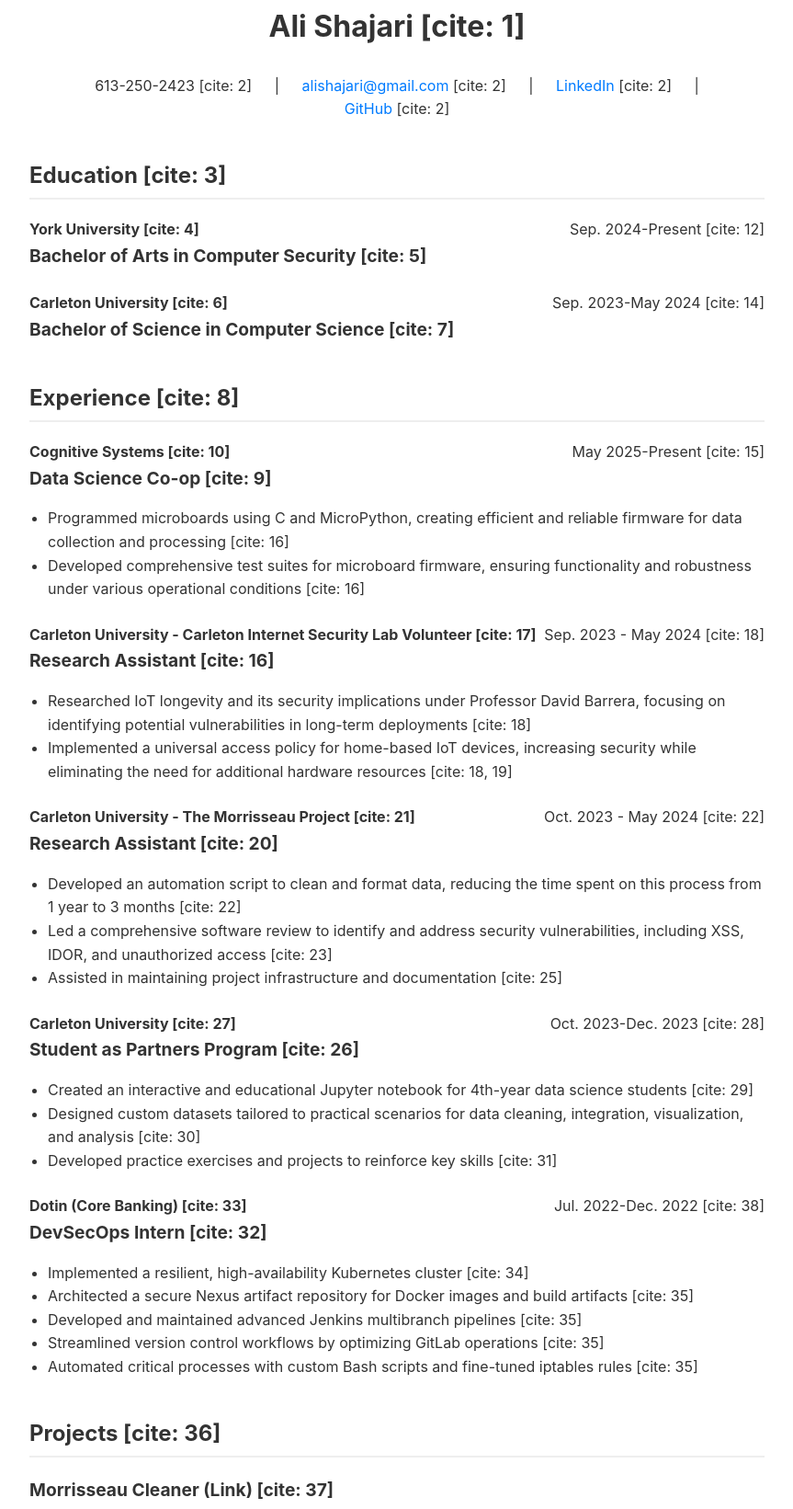
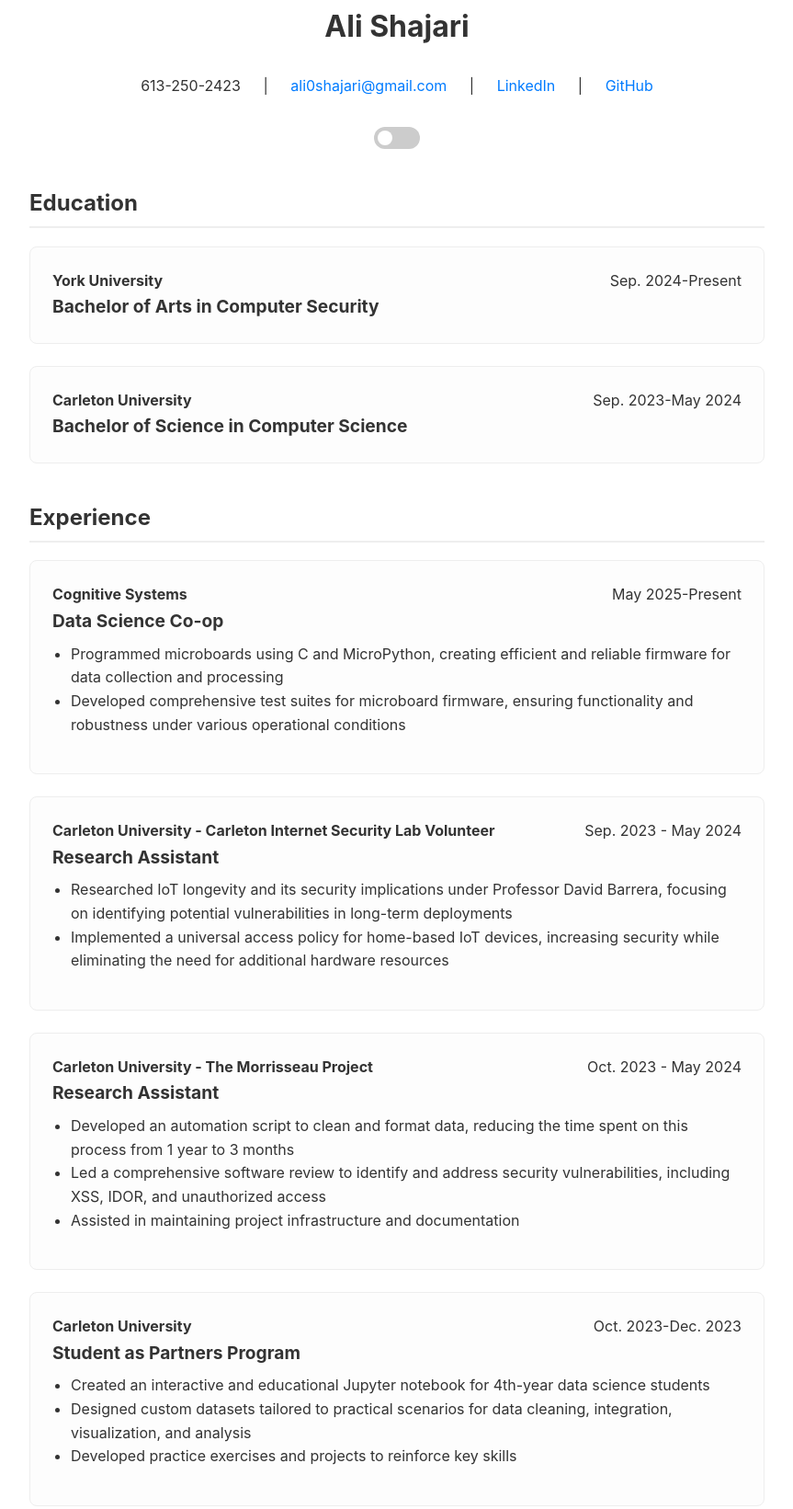
Before and after one commit to Shalijar/shalijar.github.io, a plain HTML site: page index.html in a window 1280 px wide. Shown: the part 29-1670 px from the top of the page at 92% size, without its empty margins (208-1071 px from the left). Drawn offline with Linux system fonts and the light colour scheme.

Commit message:
more dynamic

```diff
--- a/index.html
+++ b/index.html
@@ -5,6 +5,7 @@
     <meta name="viewport" content="width=device-width, initial-scale=1.0">
     <title>Ali Shajari - Portfolio</title>
     <style>
+        /* Basic Setup */
         body {
             font-family: -apple-system, BlinkMacSystemFont, "Segoe UI", Roboto, "Helvetica Neue", Arial, sans-serif;
             margin: 0 auto;
@@ -12,7 +13,24 @@
             max-width: 800px;
             line-height: 1.6;
             color: #333;
+            background-color: #ffffff;
+            transition: background-color 0.3s, color 0.3s;
         }
+
+        /* Dark Mode */
+        body.dark-mode {
+            background-color: #121212;
+            color: #f1f1f1;
+        }
+        body.dark-mode h1, body.dark-mode h2, body.dark-mode h3 {
+            border-bottom-color: #444;
+        }
+        body.dark-mode .job {
+            background-color: #1e1e1e;
+            border-color: #333;
+        }
+
+        /* Headings */
         h1, h2, h3 {
             border-bottom: 2px solid #eee;
             padding-bottom: 5px;
@@ -23,6 +41,8 @@
             border-bottom: none;
             text-align: center;
         }
+
+        /* Contact Info */
         .contact-info {
             text-align: center;
             list-style: none;
@@ -33,16 +53,40 @@
             display: inline-block;
             margin: 0 10px;
         }
+
+        /* Links */
         a {
             color: #007bff;
             text-decoration: none;
+            transition: color 0.2s;
         }
         a:hover {
+            color: #0056b3;
             text-decoration: underline;
         }
+        body.dark-mode a {
+            color: #4dabf7;
+        }
+        body.dark-mode a:hover {
+            color: #a5d8ff;
+        }
+
+        /* === DYNAMIC CARD STYLES === */
         .job {
             margin-bottom: 1.5rem;
+            padding: 1.5rem;
+            border: 1px solid #eee;
+            border-radius: 8px;
+            background-color: #fdfdfd;
+            /* This is the transition */
+            transition: transform 0.3s ease, box-shadow 0.3s ease;
         }
+        /* This is the hover effect */
+        .job:hover {
+            transform: translateY(-5px);
+            box-shadow: 0 4px 12px rgba(0,0,0,0.05);
+        }
+
         .job-title {
             font-size: 1.2rem;
             font-weight: bold;
@@ -57,14 +101,70 @@
         }
         ul {
             padding-left: 20px;
+            margin-top: 0.5rem;
         }
+
+        /* Skills */
         .skills-container {
             display: flex;
             flex-wrap: wrap;
         }
         .skills-category {
             width: 50%;
+            padding-right: 1rem;
         }
+
+        /* Dark Mode Toggle */
+        .theme-switch-wrapper {
+            display: flex;
+            align-items: center;
+            justify-content: center;
+            margin-bottom: 1.5rem;
+        }
+        .theme-switch {
+            display: inline-block;
+            height: 24px;
+            position: relative;
+            width: 50px;
+        }
+        .theme-switch input {
+            display:none;
+        }
+        .slider {
+            background-color: #ccc;
+            bottom: 0;
+            cursor: pointer;
+            left: 0;
+            position: absolute;
+            right: 0;
+            top: 0;
+            transition: .4s;
+        }
+        .slider:before {
+            background-color: #fff;
+            bottom: 4px;
+            content: "";
+            height: 16px;
+            left: 4px;
+            position: absolute;
+            transition: .4s;
+            width: 16px;
+        }
+        input:checked + .slider {
+            background-color: #007bff;
+        }
+        input:checked + .slider:before {
+            transform: translateX(26px);
+        }
+        .slider.round {
+            border-radius: 34px;
+        }
+        .slider.round:before {
+            border-radius: 50%;
+        }
+
+
+        /* Responsive */
         @media (max-width: 600px) {
             .skills-category {
                 width: 100%;
@@ -75,148 +175,155 @@
 <body>
 
     <header>
-        <h1>Ali Shajari [cite: 1]</h1>
+        <h1>Ali Shajari</h1>
         <ul class="contact-info">
-            <li>613-250-2423 [cite: 2]</li>
+            <li>613-250-2423</li>
             <li>|</li>
-            <li><a href="mailto:alishajari@gmail.com">alishajari@gmail.com</a> [cite: 2]</li>
+            <li><a href="mailto:ali0shajari@gmail.com">ali0shajari@gmail.com</a></li>
             <li>|</li>
-            <li><a href="https://www.linkedin.com/in/your-linkedin">LinkedIn</a> [cite: 2]</li>
+            <li><a href="https://www.linkedin.com/in/ali-shajari">LinkedIn</a></li>
             <li>|</li>
-            <li><a href="https://github.com/Shalijar">GitHub</a> [cite: 2]</li>
+            <li><a href="https://github.com/Shalijar">GitHub</a></li>
         </ul>
     </header>
 
+    <div class="theme-switch-wrapper">
+        <label class="theme-switch" for="checkbox">
+            <input type="checkbox" id="checkbox" />
+            <div class="slider round"></div>
+        </label>
+    </div>
+
     <main>
         <section id="education">
-            <h2>Education [cite: 3]</h2>
+            <h2>Education</h2>
             <div class="job">
                 <div class="job-header">
-                    <span class="job-company">York University [cite: 4]</span>
-                    <span class="job-date">Sep. 2024-Present [cite: 12]</span>
+                    <span class="job-company">York University</span>
+                    <span class="job-date">Sep. 2024-Present</span>
                 </div>
-                <div class="job-title">Bachelor of Arts in Computer Security [cite: 5]</div>
+                <div class="job-title">Bachelor of Arts in Computer Security</div>
             </div>
             <div class="job">
                 <div class="job-header">
-                    <span class="job-company">Carleton University [cite: 6]</span>
-                    <span class="job-date">Sep. 2023-May 2024 [cite: 14]</span>
+                    <span class="job-company">Carleton University</span>
+                    <span class="job-date">Sep. 2023-May 2024</span>
                 </div>
-                <div class="job-title">Bachelor of Science in Computer Science [cite: 7]</div>
+                <div class="job-title">Bachelor of Science in Computer Science</div>
             </div>
         </section>
 
         <section id="experience">
-            <h2>Experience [cite: 8]</h2>
+            <h2>Experience</h2>
             <div class="job">
                 <div class="job-header">
-                    <span class="job-company">Cognitive Systems [cite: 10]</span>
-                    <span class="job-date">May 2025-Present [cite: 15]</span>
+                    <span class="job-company">Cognitive Systems</span>
+                    <span class="job-date">May 2025-Present</span>
                 </div>
-                <div class="job-title">Data Science Co-op [cite: 9]</div>
+                <div class="job-title">Data Science Co-op</div>
                 <ul>
-                    <li>Programmed microboards using C and MicroPython, creating efficient and reliable firmware for data collection and processing [cite: 16]</li>
-                    <li>Developed comprehensive test suites for microboard firmware, ensuring functionality and robustness under various operational conditions [cite: 16]</li>
+                    <li>Programmed microboards using C and MicroPython, creating efficient and reliable firmware for data collection and processing</li>
+                    <li>Developed comprehensive test suites for microboard firmware, ensuring functionality and robustness under various operational conditions</li>
                 </ul>
             </div>
 
             <div class="job">
                 <div class="job-header">
-                    <span class="job-company">Carleton University - Carleton Internet Security Lab Volunteer [cite: 17]</span>
-                    <span class="job-date">Sep. 2023 - May 2024 [cite: 18]</span>
+                    <span class="job-company">Carleton University - Carleton Internet Security Lab Volunteer</span>
+                    <span class="job-date">Sep. 2023 - May 2024</span>
                 </div>
-                <div class="job-title">Research Assistant [cite: 16]</div>
+                <div class="job-title">Research Assistant</div>
                 <ul>
-                    <li>Researched IoT longevity and its security implications under Professor David Barrera, focusing on identifying potential vulnerabilities in long-term deployments [cite: 18]</li>
-                    <li>Implemented a universal access policy for home-based IoT devices, increasing security while eliminating the need for additional hardware resources [cite: 18, 19]</li>
+                    <li>Researched IoT longevity and its security implications under Professor David Barrera, focusing on identifying potential vulnerabilities in long-term deployments</li>
+                    <li>Implemented a universal access policy for home-based IoT devices, increasing security while eliminating the need for additional hardware resources</li>
                 </ul>
             </div>
 
             <div class="job">
                 <div class="job-header">
-                    <span class="job-company">Carleton University - The Morrisseau Project [cite: 21]</span>
-                    <span class="job-date">Oct. 2023 - May 2024 [cite: 22]</span>
+                    <span class="job-company">Carleton University - The Morrisseau Project</span>
+                    <span class="job-date">Oct. 2023 - May 2024</span>
                 </div>
-                <div class="job-title">Research Assistant [cite: 20]</div>
+                <div class="job-title">Research Assistant</div>
                 <ul>
-                    <li>Developed an automation script to clean and format data, reducing the time spent on this process from 1 year to 3 months [cite: 22]</li>
-                    <li>Led a comprehensive software review to identify and address security vulnerabilities, including XSS, IDOR, and unauthorized access [cite: 23]</li>
-                    <li>Assisted in maintaining project infrastructure and documentation [cite: 25]</li>
+                    <li>Developed an automation script to clean and format data, reducing the time spent on this process from 1 year to 3 months</li>
+                    <li>Led a comprehensive software review to identify and address security vulnerabilities, including XSS, IDOR, and unauthorized access</li>
+                    <li>Assisted in maintaining project infrastructure and documentation</li>
                 </ul>
             </div>
 
             <div class="job">
                 <div class="job-header">
-                    <span class="job-company">Carleton University [cite: 27]</span>
-                    <span class="job-date">Oct. 2023-Dec. 2023 [cite: 28]</span>
+                    <span class="job-company">Carleton University</span>
+                    <span class="job-date">Oct. 2023-Dec. 2023</span>
                 </div>
-                <div class="job-title">Student as Partners Program [cite: 26]</div>
+                <div class="job-title">Student as Partners Program</div>
                 <ul>
-                    <li>Created an interactive and educational Jupyter notebook for 4th-year data science students [cite: 29]</li>
-                    <li>Designed custom datasets tailored to practical scenarios for data cleaning, integration, visualization, and analysis [cite: 30]</li>
-                    <li>Developed practice exercises and projects to reinforce key skills [cite: 31]</li>
+                    <li>Created an interactive and educational Jupyter notebook for 4th-year data science students</li>
+                    <li>Designed custom datasets tailored to practical scenarios for data cleaning, integration, visualization, and analysis</li>
+                    <li>Developed practice exercises and projects to reinforce key skills</li>
                 </ul>
             </div>
 
             <div class="job">
                 <div class="job-header">
-                    <span class="job-company">Dotin (Core Banking) [cite: 33]</span>
-                    <span class="job-date">Jul. 2022-Dec. 2022 [cite: 38]</span>
+                    <span class="job-company">Dotin (Core Banking)</span>
+                    <span class="job-date">Jul. 2022-Dec. 2022</span>
                 </div>
-                <div class="job-title">DevSecOps Intern [cite: 32]</div>
+                <div class="job-title">DevSecOps Intern</div>
                 <ul>
-                    <li>Implemented a resilient, high-availability Kubernetes cluster [cite: 34]</li>
-                    <li>Architected a secure Nexus artifact repository for Docker images and build artifacts [cite: 35]</li>
-                    <li>Developed and maintained advanced Jenkins multibranch pipelines [cite: 35]</li>
-                    <li>Streamlined version control workflows by optimizing GitLab operations [cite: 35]</li>
-                    <li>Automated critical processes with custom Bash scripts and fine-tuned iptables rules [cite: 35]</li>
+                    <li>Implemented a resilient, high-availability Kubernetes cluster</li>
+                    <li>Architected a secure Nexus artifact repository for Docker images and build artifacts</li>
+                    <li>Developed and maintained advanced Jenkins multibranch pipelines</li>
+                    <li>Streamlined version control workflows by optimizing GitLab operations</li>
+                    <li>Automated critical processes with custom Bash scripts and fine-tuned iptables rules</li>
                 </ul>
             </div>
         </section>
 
         <section id="projects">
-            <h2>Projects [cite: 36]</h2>
+            <h2>Projects</h2>
             <div class="job">
-                <div class="job-title">Morrisseau Cleaner (Link) [cite: 37]</div>
+                <div class="job-title">Morrisseau Cleaner (Link)</div>
                 <ul>
-                    <li>Developed a Python library for automated data cleaning and preprocessing, reducing manual data preparation time by 80% [cite: 39]</li>
-                    <li>Implemented robust data validation techniques, improving dataset accuracy and integrity [cite: 39]</li>
+                    <li>Developed a Python library for automated data cleaning and preprocessing, reducing manual data preparation time by 80%</li>
+                    <li>Implemented robust data validation techniques, improving dataset accuracy and integrity</li>
                 </ul>
             </div>
             <div class="job">
-                <div class="job-title">Movati-Reserver (Link) [cite: 40]</div>
+                <div class="job-title">Movati-Reserver (Link)</div>
                 <ul>
-                    <li>Created an automated Python script using Selenium to streamline Movati fitness class reservations [cite: 41]</li>
-                    <li>Enhanced the user experience by exposing hard-to-find classes not listed through the standard UI [cite: 41]</li>
+                    <li>Created an automated Python script using Selenium to streamline Movati fitness class reservations</li>
+                    <li>Enhanced the user experience by exposing hard-to-find classes not listed through the standard UI</li>
                 </ul>
             </div>
         </section>
 
         <section id="technical-skills">
-            <h2>Technical Skills [cite: 42]</h2>
+            <h2>Technical Skills</h2>
             <div class="skills-container">
                 <div class="skills-category">
-                    <h3>Programming Languages [cite: 43]</h3>
+                    <h3>Programming Languages</h3>
                     <ul>
-                        <li>Python, C++, C, MicroPython, Rust, Java, Groovy, JavaScript, SQL [cite: 43]</li>
+                        <li>Python, C++, C, MicroPython, Rust, Java, Groovy, JavaScript, SQL</li>
                     </ul>
                 </div>
                 <div class="skills-category">
-                    <h3>Technologies & Tools [cite: 44]</h3>
+                    <h3>Technologies & Tools</h3>
                     <ul>
-                        <li>Docker, Kubernetes, Jenkins, Node.js, Nexus, Checkmarx, Burp Suite [cite: 44]</li>
+                        <li>Docker, Kubernetes, Jenkins, Node.js, Nexus, Checkmarx, Burp Suite</li>
                     </ul>
                 </div>
                 <div class="skills-category">
-                    <h3>Development Practices [cite: 46]</h3>
+                    <h3>Development Practices</h3>
                     <ul>
-                        <li>Object-Oriented Design, Algorithm Design, Agile, SAST, DAST [cite: 46]</li>
+                        <li>Object-Oriented Design, Algorithm Design, Agile, SAST, DAST</li>
                     </ul>
                 </div>
                 <div class="skills-category">
-                    <h3>Platforms & Systems [cite: 47]</h3>
+                    <h3>Platforms & Systems</h3>
                     <ul>
-                        <li>Linux/Ubuntu, Virtualization [cite: 47]</li>
+                        <li>Linux/Ubuntu, Virtualization</li>
                     </ul>
                 </div>
             </div>
@@ -224,5 +331,31 @@
 
     </main>
 
+    <script>
+        document.addEventListener('DOMContentLoaded', (event) => {
+            const toggleSwitch = document.querySelector('#checkbox');
+            // Check for saved theme in local storage
+            const currentTheme = localStorage.getItem('theme');
+
+            if (currentTheme) {
+                document.body.classList.add(currentTheme);
+                if (currentTheme === 'dark-mode') {
+                    toggleSwitch.checked = true;
+                }
+            }
+
+            // Add listener for the toggle
+            toggleSwitch.addEventListener('change', function() {
+                if(this.checked) {
+                    document.body.classList.add('dark-mode');
+                    localStorage.setItem('theme', 'dark-mode');
+                } else {
+                    document.body.classList.remove('dark-mode');
+                    localStorage.setItem('theme', 'light-mode');
+                }
+            });
+        });
+    </script>
+
 </body>
 </html>
```
